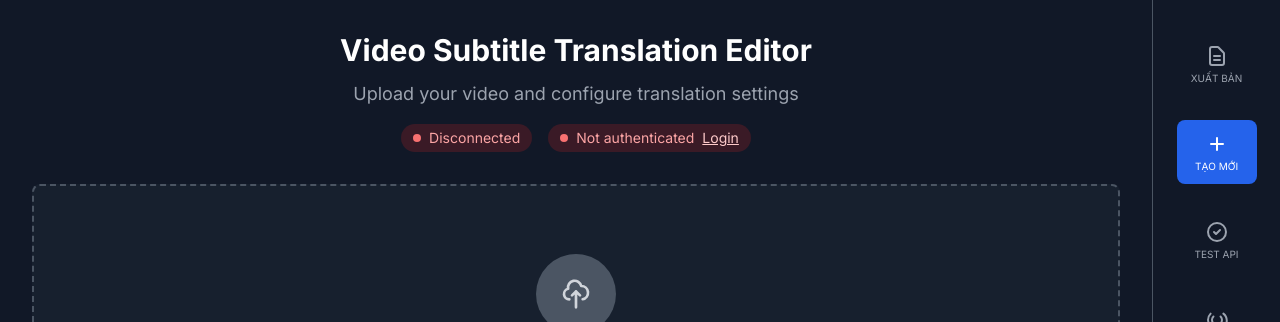
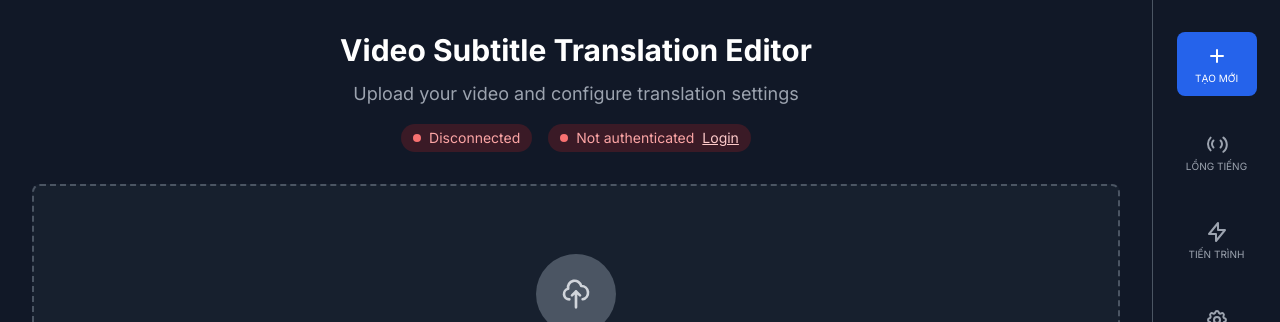
Before and after one commit to namhoangdev31/vidocr-clone, a Next.js app: page / in a window 1280 px wide. Shown: the top 322 px of the page. Built offline with nearby package versions, Linux system fonts and the light colour scheme; no server answers.

Commit message:
feat: add UserSettings component and update sidebar navigation logic

```diff
--- a/app/components/Sidebar.tsx
+++ b/app/components/Sidebar.tsx
@@ -8,17 +8,12 @@ interface SidebarProps {
 }
 
 const sidebarItems = [
-  {
-    id: "export",
-    icon: "M9 12h6m-6 4h6m2 5H7a2 2 0 01-2-2V5a2 2 0 012-2h5.586a1 1 0 01.707.293l5.414 5.414a1 1 0 01.293.707V19a2 2 0 01-2 2z",
-    label: "XUẤT BẢN",
-  },
   { id: "create", icon: "M12 6v6m0 0v6m0-6h6m-6 0H6", label: "TẠO MỚI" },
-  {
-    id: "test",
-    icon: "M9 12l2 2 4-4m6 2a9 9 0 11-18 0 9 9 0 0118 0z",
-    label: "TEST API",
-  },
+  // {
+  //   id: "test",
+  //   icon: "M9 12l2 2 4-4m6 2a9 9 0 11-18 0 9 9 0 0118 0z",
+  //   label: "TEST API",
+  // },
   {
     id: "dubbing",
     icon: "M15.536 8.464a5 5 0 010 7.072m2.828-9.9a9 9 0 010 14.142M8.464 8.464a5 5 0 000 7.072M5.636 5.636a9 9 0 000 12.728",
@@ -66,12 +61,7 @@ export default function Sidebar({ activeTab, onTabChange }: SidebarProps) {
   const router = useRouter();
 
   const handleTabClick = (tabId: string) => {
-    if (tabId === "user") {
-      // Navigate to user settings page
-      router.push('/user-settings');
-    } else {
-      onTabChange(tabId);
-    }
+    onTabChange(tabId);
   };
 
   return (
--- a/app/page.tsx
+++ b/app/page.tsx
@@ -8,6 +8,7 @@ import CreatePage from "./components/CreatePage";
 import TestAPI from "./components/TestAPI";
 import ProgressPage from "./components/ProgressPage";
 import { AffiliateDashboard } from "./components/affiliate";
+import UserSettings from "./components/UserSettings";
 // Progress detail có route riêng: /progress/[id]
 
 export default function Page() {
@@ -25,6 +26,8 @@ export default function Page() {
         return <TestAPI />;
       case "affiliate":
         return <AffiliateDashboard />;
+        case "user" :
+        return <UserSettings />
       default:
         return <CreatePage />;
     }
```
